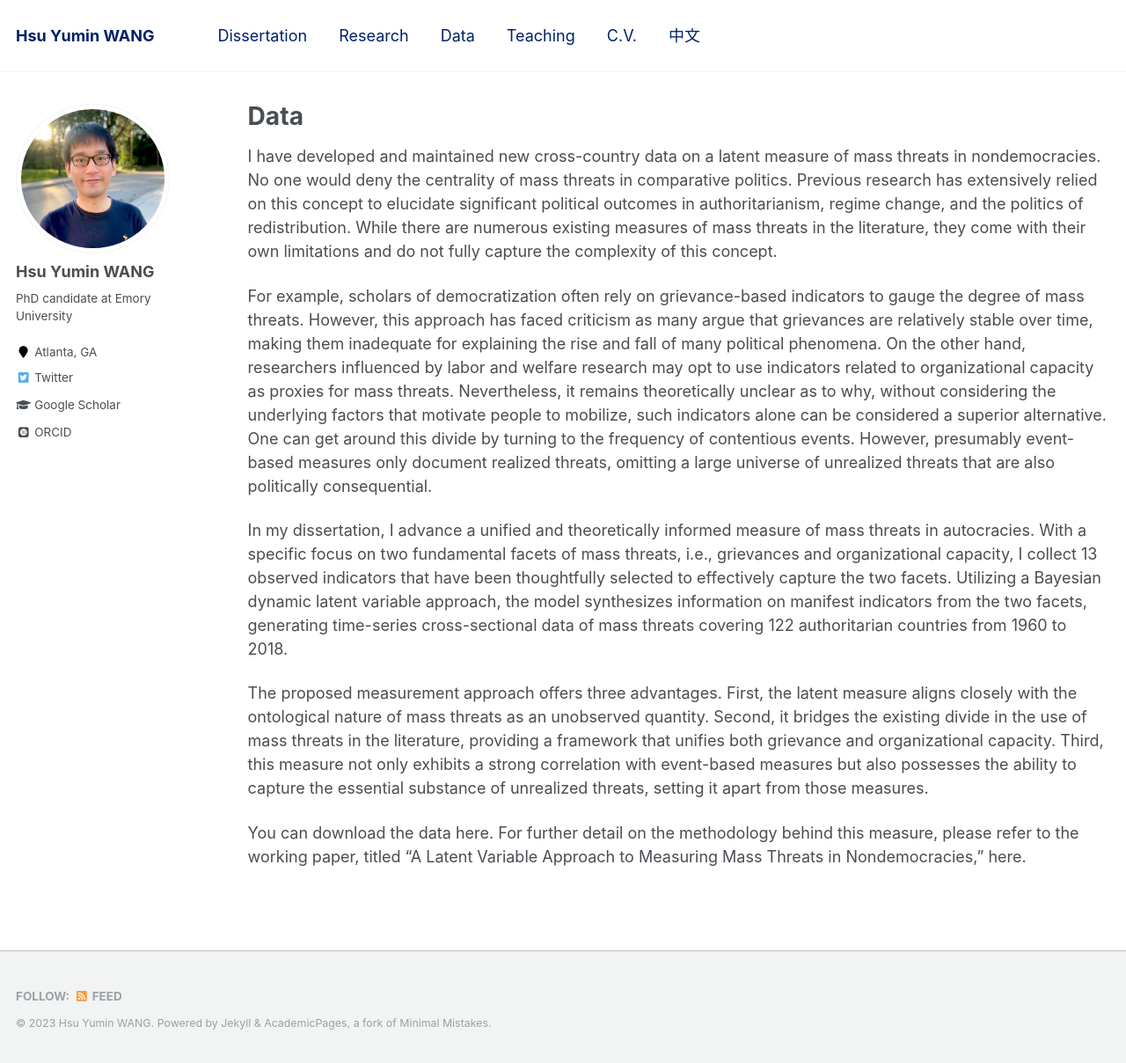
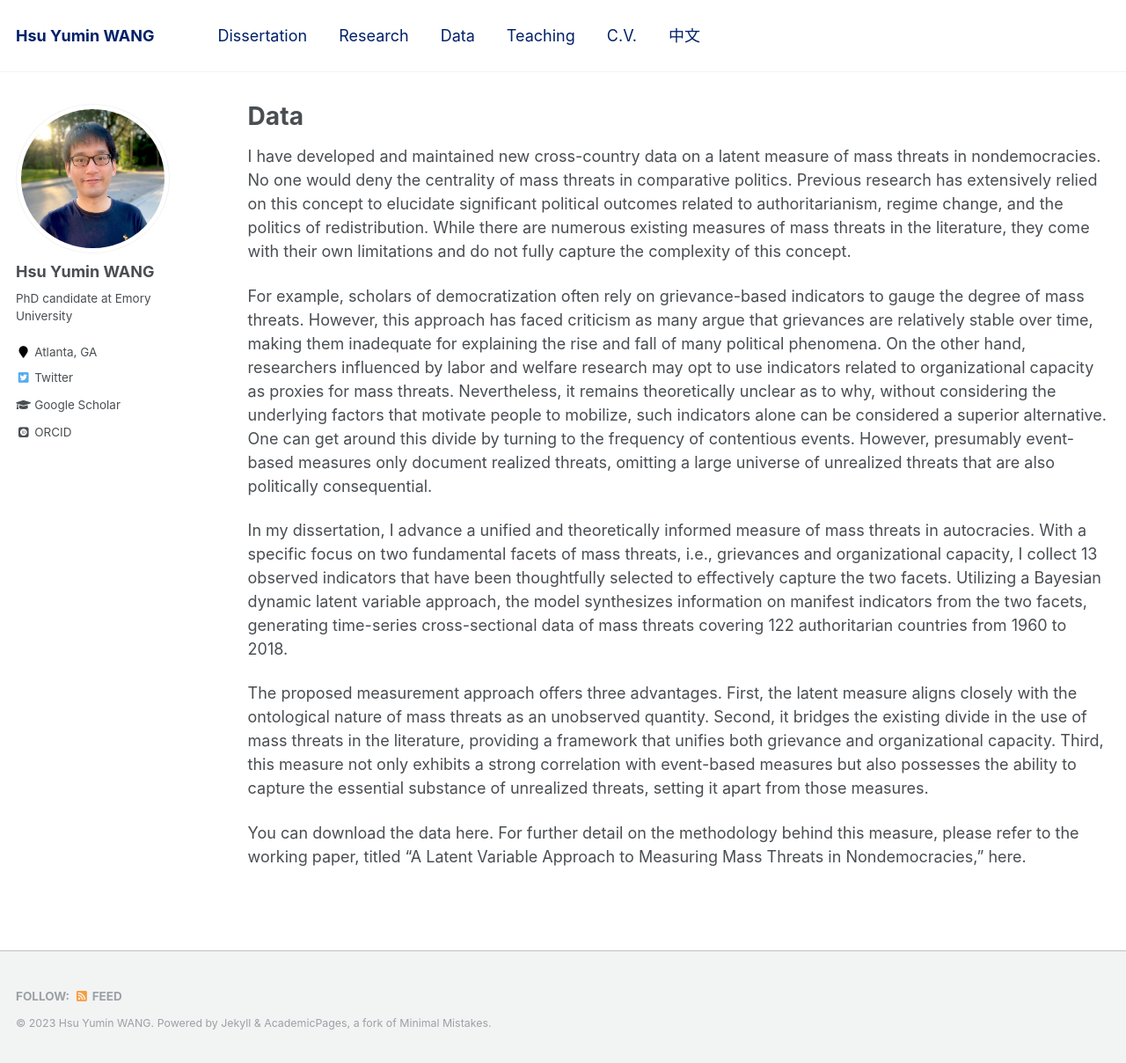
Before and after one commit to hsuyumin/hsuyumin.github.io, a Jekyll site: the page built from _pages/data.md, in a window 1280 px wide and 1208 px high. Shown: the whole window at 88% size. Built offline with Jekyll 4.4.1, drawn with Linux system fonts in a browser that asks for light colours; some web fonts are replaced.

Commit message:
Update data.md

```diff
--- a/_pages/data.md
+++ b/_pages/data.md
@@ -7,7 +7,7 @@ redirect_from:
   - /data
 ---
 
-I have developed and maintained new cross-country data on a latent measure of mass threats in nondemocracies. No one would deny the centrality of mass threats in comparative politics. Previous research has extensively relied on this concept to elucidate significant political outcomes in authoritarianism, regime change, and the politics of redistribution. While there are numerous existing measures of mass threats in the literature, they come with their own limitations and do not fully capture the complexity of this concept.
+I have developed and maintained new cross-country data on a latent measure of mass threats in nondemocracies. No one would deny the centrality of mass threats in comparative politics. Previous research has extensively relied on this concept to elucidate significant political outcomes related to authoritarianism, regime change, and the politics of redistribution. While there are numerous existing measures of mass threats in the literature, they come with their own limitations and do not fully capture the complexity of this concept.
 
 For example, scholars of democratization often rely on grievance-based indicators to gauge the degree of mass threats. However, this approach has faced criticism as many argue that grievances are relatively stable over time, making them inadequate for explaining the rise and fall of many political phenomena. On the other hand, researchers influenced by labor and welfare research may opt to use indicators related to organizational capacity as proxies for mass threats. Nevertheless, it remains theoretically unclear as to why, without considering the underlying factors that motivate people to mobilize, such indicators alone can be considered a superior alternative. One can get around this divide by turning to the frequency of contentious events. However, presumably event-based measures only document realized threats, omitting a large universe of unrealized threats that are also politically consequential.
 
```
